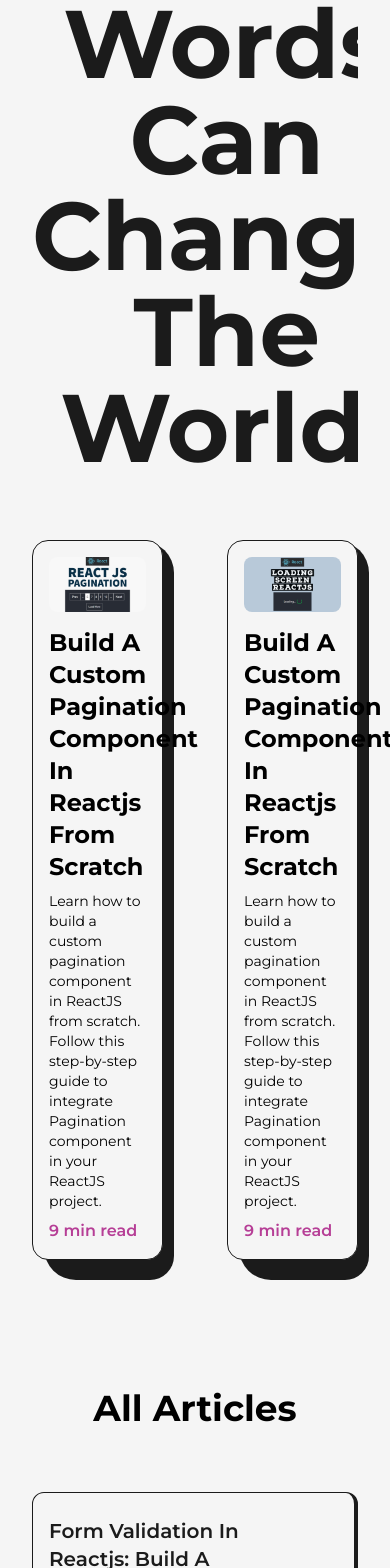
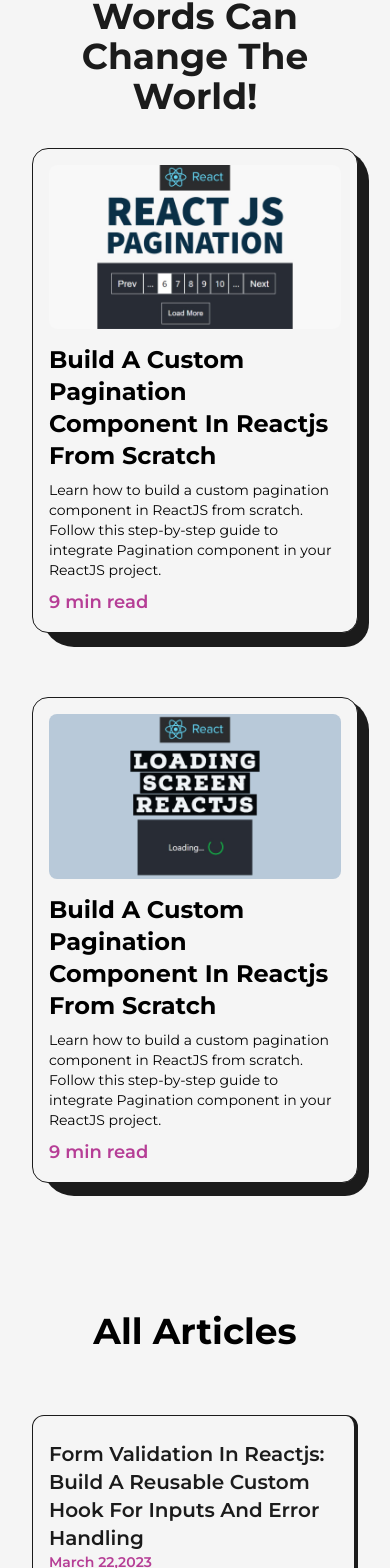
Before and after one commit to MustafaYilmaz1625/my-portfolio-nextjs-tailwindcss, a Next.js app: page /articles in a window 390 px wide. Shown: the part 110-1678 px from the top of the page. Built offline with nearby package versions, Linux system fonts and the light colour scheme.

Commit message:
responsive on the pages

```diff
--- a/src/components/HireMe.js
+++ b/src/components/HireMe.js
@@ -5,7 +5,7 @@
 const HireMe = () => {
   return (
     <div className="fixed left-4 bottom-4 flex items-center justify-center overflow-hidden md:right-8 md:left-auto md:top-0 md:bottom-auto
-    md:absolute">
+    md:absolute sm:right-0 ">
       <div className="w-48 h-auto flex items-center justify-center relative md:w-24">
         <CircularText
           className={"fill-dark animate-spin-slow dark:fill-light"}
@@ -24,7 +24,6 @@
           Hire Me
         </Link>
       </div>
-      HireMe
     </div>
   );
 }
--- a/src/pages/articles.js
+++ b/src/pages/articles.js
@@ -46,7 +46,7 @@
         ref={imgRef}
         src={img}
         alt={title}
-        className="z-10 w-96 h-auto hidden absolute rounded-lg "
+        className="z-10 w-96 h-auto hidden absolute rounded-lg md:!hidden "
       />
     </Link>
   );
@@ -59,10 +59,13 @@
       whileInView={{ y:0, transition: { duration: 0.5, ease:"easeInOut" } }}
       viewport={{once:true}}
       className="relative w-full p-4 py-6 my-4 rounded-xl flex items-center justify-between bg-light text-dark first:mt-0 border border-solid border-dark
-        border-r-4 border-b-4 dark:border-light dark:bg-dark dark:text-light"
+        border-r-4 border-b-4 dark:border-light dark:bg-dark dark:text-light
+        sm:flex-col
+        "
     >
       <MovingImg title={title} img={img} link={link} />
-      <span className="text-primary dark:text-primaryDark font-semibold pl-4">{data} </span>
+      <span className="text-primary dark:text-primaryDark
+      font-semibold pl-4 sm:self-start sm:pl-0 xs:text-sm ">{data} </span>
     </motion.li>
   );
 };
@@ -93,8 +96,8 @@
         </h2>
       </Link>
       <p className="text-sm mb-2">{summary}</p>
-      <span className="text-primary font-semibold dark:text-primaryDark">
-        {" "}
+      <span className="text-primary font-semibold dark:text-primaryDark xs:text-lg ">
+
         {time}
       </span>
     </li>
@@ -110,8 +113,13 @@
       </Head>
       <main className="w-full mb-16 flex flex-col items-center justify-center overflow-hidden dark:text-light">
         <Layout className="pt-16">
-          <AnimatedText text="Words Can Change The World! " className="mb-16" />
-          <ul className="grid grid-cols-2 gap-16 ">
+          <AnimatedText
+            text="Words Can Change The World! "
+            className="mb-16
+          lg:!text-7xl sm:mb-8 sm:!text-6xl xs:!text-4xl
+          "
+          />
+          <ul className="grid grid-cols-2 gap-16 md:grid-cols-1 lg:gap-8 md:gap-y-16 ">
             <FeaturedArticle
               title="Build A Custom Pagination Component In Reactjs From Scratch"
               img={article1}
```
